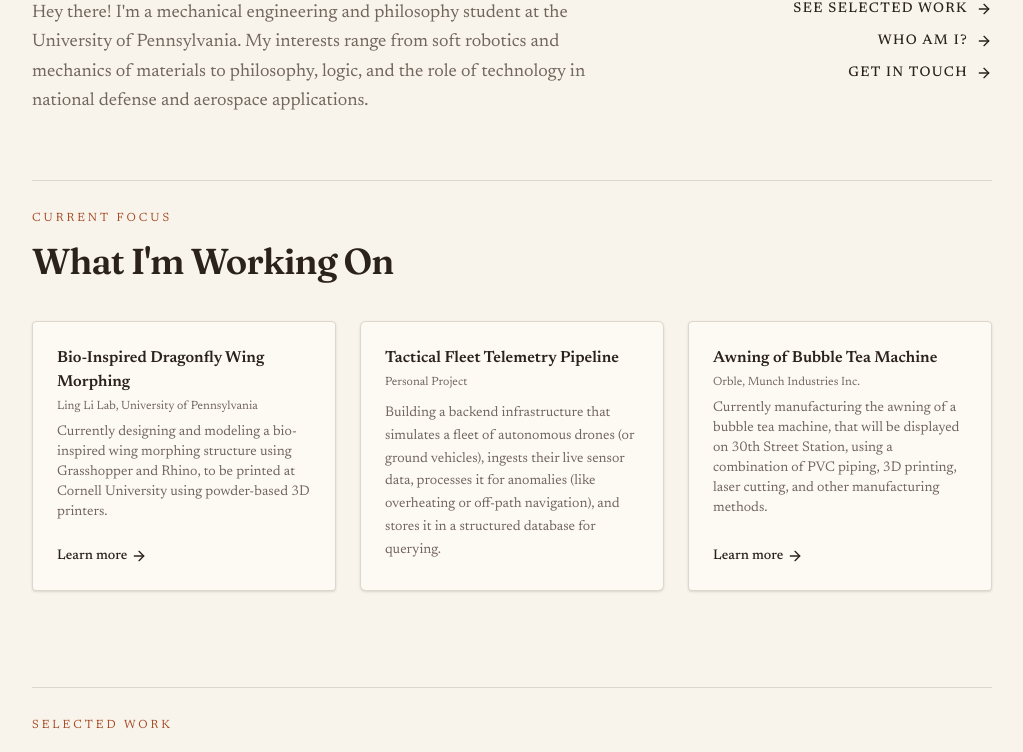
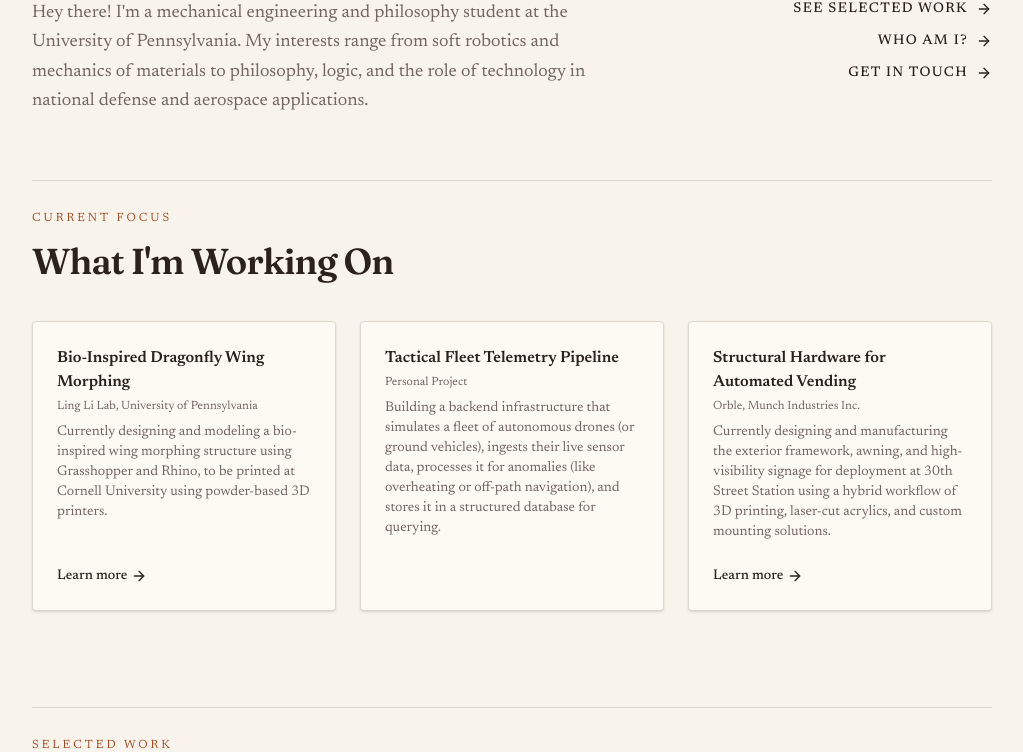
Before and after one commit to sunya-afrasiabi/sunya-afrasiabi-portfolio, a Next.js app: page / in a window 1280 px wide. Shown: the part 433-1185 px from the top of the page, without its empty margins (128-1151 px from the left). Built offline with nearby package versions, Linux system fonts and the light colour scheme.

Commit message:
Refine project boxes in page.tsx
Updated project descriptions and titles for clarity.

```diff
--- a/app/page.tsx
+++ b/app/page.tsx
@@ -83,7 +83,7 @@ export default function HomePage() {
         <div className="grid gap-6 md:grid-cols-3">
           {/* Box 1 */}
           <div className="flex h-full flex-col rounded-lg border border-border bg-card p-6 text-card-foreground shadow-sm">
-            <div>
+            <div className="flex-1">
               <h3 className="font-semibold text-foreground">
                 Bio-Inspired Dragonfly Wing Morphing
               </h3>
@@ -102,36 +102,36 @@ export default function HomePage() {
               className="group mt-6 inline-flex w-fit items-center text-sm font-medium text-foreground transition-colors hover:text-primary"
             >
               Learn more
-              <ArrowRight className="ml-1 h-4 w-4 transition-transform group-hover:translate-x-0.5" />
+              <ArrowRight className="ml-1 h-4 w-4 transition-transform group-hover:translate-x-0.5" aria-hidden="true" />
             </Link>
           </div>
 
           {/* Box 2 */}
-          <div className="flex flex-col gap-3 rounded-xl border border-border bg-card p-6 shadow-sm transition-colors hover:bg-secondary/50">
-            <div>
-              <h3 className="font-sans text-base font-semibold text-foreground">
+          <div className="flex h-full flex-col rounded-lg border border-border bg-card p-6 text-card-foreground shadow-sm transition-colors hover:bg-secondary/50">
+            <div className="flex-1">
+              <h3 className="font-semibold text-foreground">
                 Tactical Fleet Telemetry Pipeline
               </h3>
               <p className="mt-1 font-sans text-xs text-muted-foreground">
                 Personal Project
               </p>
+              <p className="mt-2 text-sm text-muted-foreground">
+                Building a backend infrastructure that simulates a fleet of autonomous drones (or ground vehicles), ingests their live sensor data, processes it for anomalies (like overheating or off-path navigation), and stores it in a structured database for querying.
+              </p>
             </div>
-            <p className="font-sans text-sm leading-relaxed text-muted-foreground">
-              Building a backend infrastructure that simulates a fleet of autonomous drones (or ground vehicles), ingests their live sensor data, processes it for anomalies (like overheating or off-path navigation), and stores it in a structured database for querying.
-            </p>
           </div>
 
-          {/* Box 3: Bubble Tea Awning */}
+          {/* Box 3 */}
           <div className="flex h-full flex-col rounded-lg border border-border bg-card p-6 text-card-foreground shadow-sm">
             <div className="flex-1">
               <h3 className="font-semibold text-foreground">
-                Awning of Bubble Tea Machine
+                Structural Hardware for Automated Vending
               </h3>
               <p className="mt-1 font-sans text-xs text-muted-foreground">
                 Orble, Munch Industries Inc.
               </p>
               <p className="mt-2 text-sm text-muted-foreground">
-                Currently manufacturing the awning of a bubble tea machine, that will be displayed on 30th Street Station, using a combination of PVC piping, 3D printing, laser cutting, and other manufacturing methods.
+                Currently designing and manufacturing the exterior framework, awning, and high-visibility signage for deployment at 30th Street Station using a hybrid workflow of 3D printing, laser-cut acrylics, and custom mounting solutions.
               </p>
             </div>
             <Link
```
